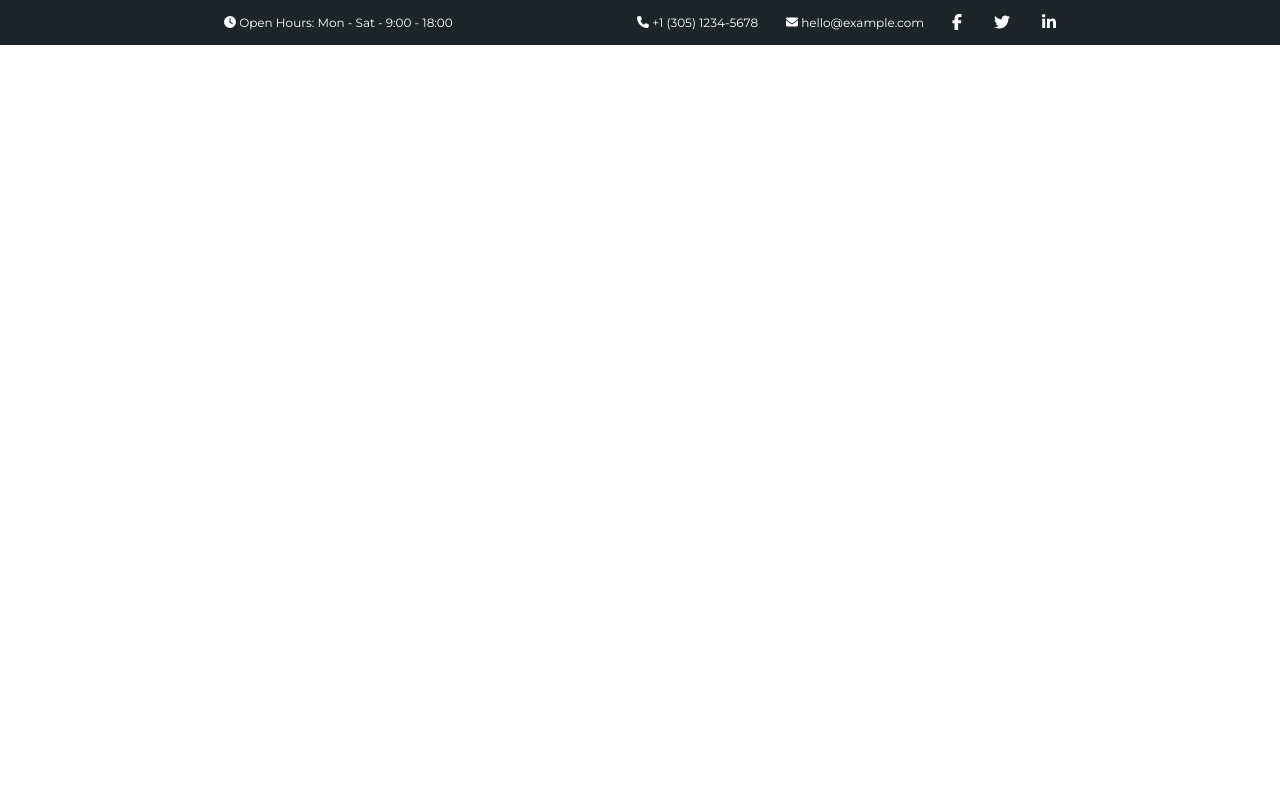
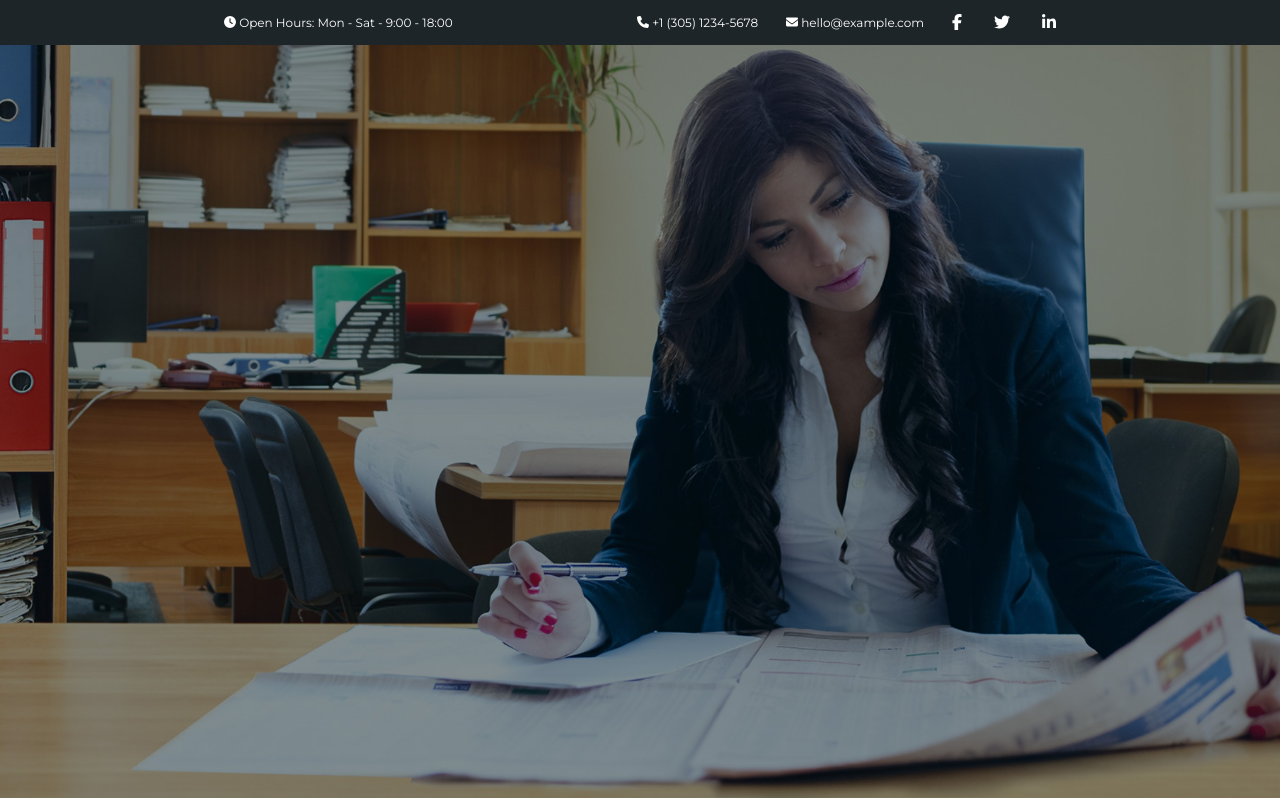
Before and after one commit to airowl/proj-html-vuejs, a Vue app: page / in a window 1280 px wide. Built offline with nearby package versions, Linux system fonts and the light colour scheme.

Commit message:
nel components hero inserito bg image

```diff
--- a/src/components/main-elements/Hero.vue
+++ b/src/components/main-elements/Hero.vue
@@ -11,5 +11,13 @@ export default {
 </script>
 
 <style lang="scss" scoped>
+@import '../../assets/scss/style.scss';
+    section#hero{
+        background-image: url(../../assets/images/bg-2.jpg);
+        background-size: cover;
+        background-repeat: no-repeat;
+        width: 100vw;
+        height: calc(100vh - 46.6px);
+    }
 
 </style>
```
